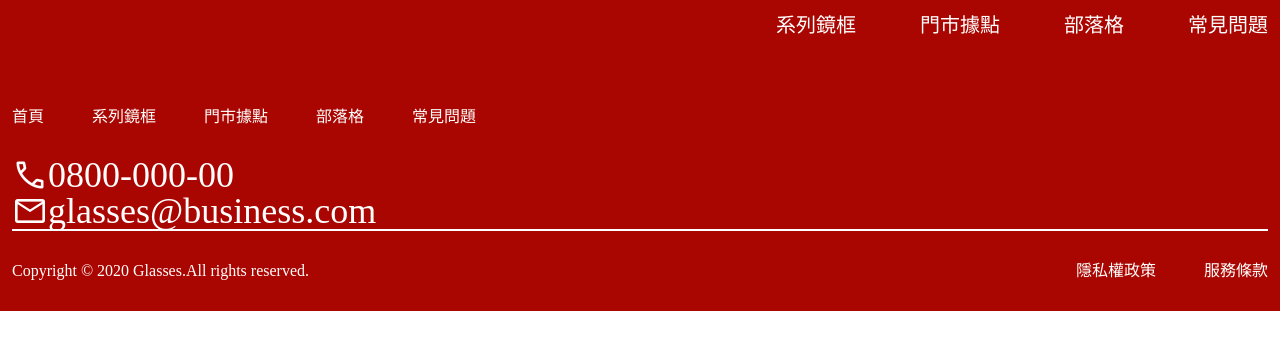
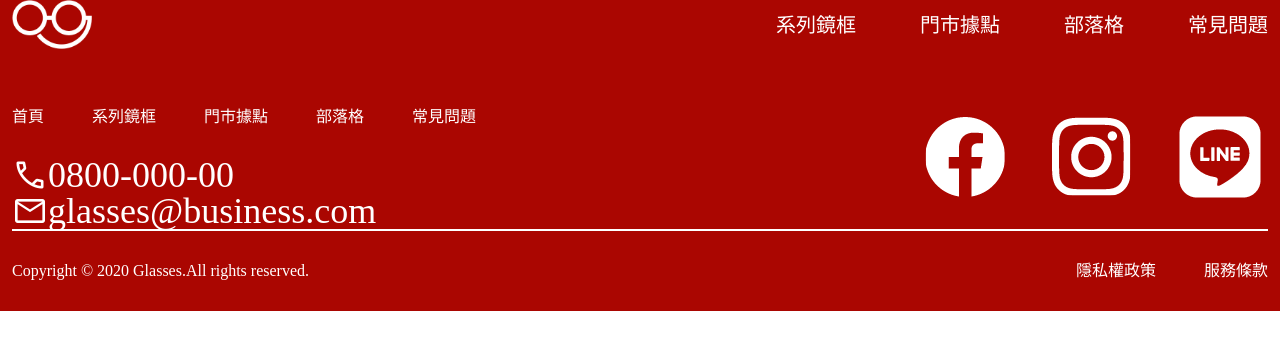
Before and after one commit to zoe9040/Week3, a plain HTML site: page index.html in a window 1280 px wide. Drawn offline with nearby package versions, Linux system fonts and the light colour scheme; the site is published under a folder, as on GitHub Pages, so addresses that start at the root find nothing.

Commit message:
Update index.html

```diff
--- a/index.html
+++ b/index.html
@@ -12,7 +12,7 @@
         <div class="container">
             <div class="nav d-flex justify-content-between ai-center">
                 <div class="logo">
-                    <img src="/img/logo-white.png" alt="">
+                    <img src="img/logo-white.png" alt="">
                 </div>
                 <ul class="nav-list d-flex">
                     <li><a href="#" class="ml-16">系列鏡框</a></li>
@@ -45,9 +45,9 @@
                     </div>
                 </div>
                 <ul class="socialMedia d-flex">
-                    <li><a href="#"><img src="/img/ic-social-fb.png" alt=""></a></li>
-                    <li><a href="#"><img src="/img/ic_social_ig.png" alt=""></a></li>
-                    <li><a href="#"><img src="/img/ic_social_line.png" alt=""></a></li>
+                    <li><a href="#"><img src="img/ic-social-fb.png" alt=""></a></li>
+                    <li><a href="#"><img src="img/ic_social_ig.png" alt=""></a></li>
+                    <li><a href="#"><img src="img/ic_social_line.png" alt=""></a></li>
                 </ul>
             </div>
             <div class="line"></div>
```
